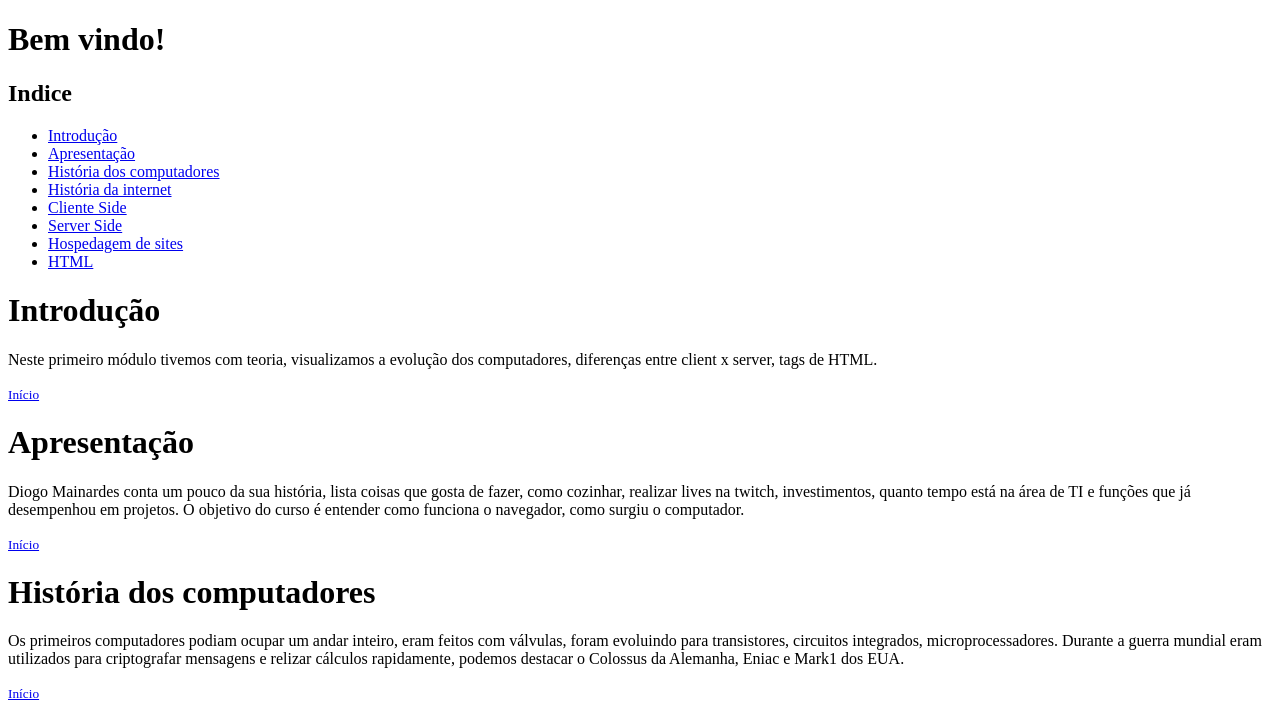
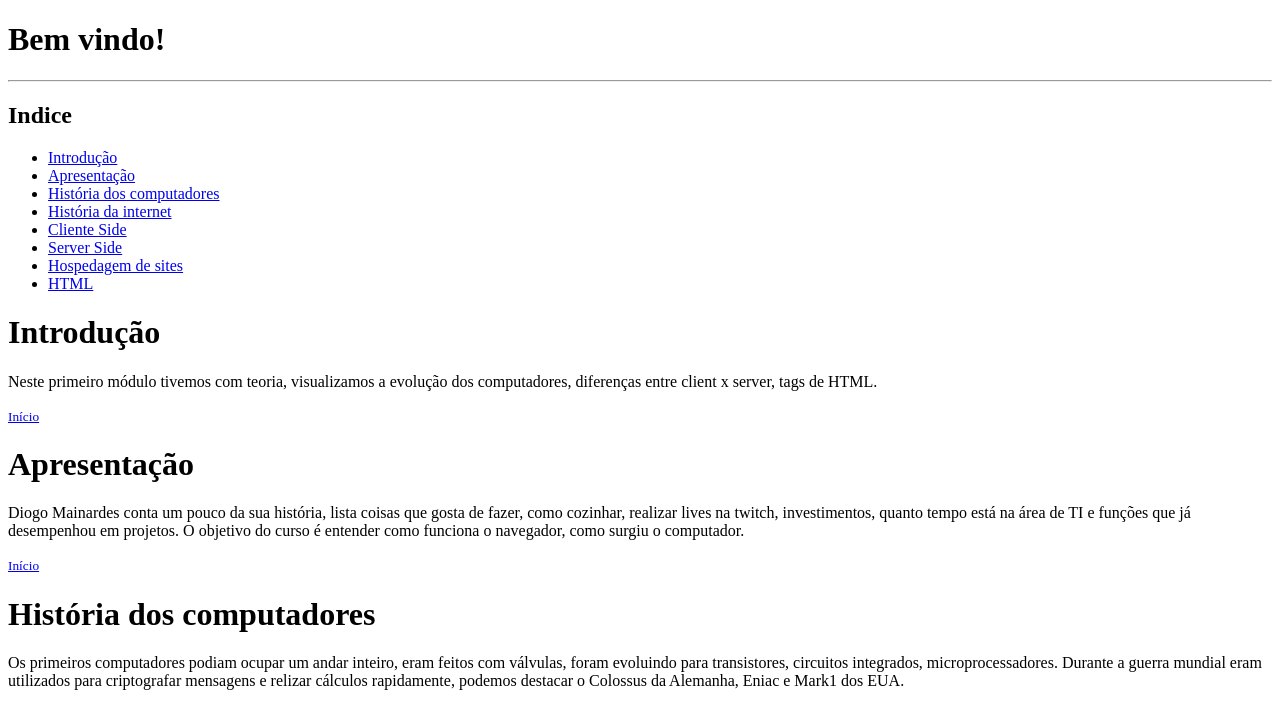
Before and after one commit to cfbr1/dio-html, a plain HTML site: page index.html in a window 1280 px wide. Shown: the top 705 px of the page. Drawn offline with Linux system fonts and the light colour scheme.

Commit message:
Update index.html
Tag hr adicionada corretamente

```diff
--- a/index.html
+++ b/index.html
@@ -8,7 +8,9 @@
 
 <body>
     <h1 id="topo">Bem vindo!</h1>
-</hr>
+
+    <hr></hr>
+
     <h2>Indice</h2>
     <ul>
         <li><a href="#Introdução">Introdução</a></li>
@@ -74,4 +76,5 @@
 
     <p>Este é um resumo do conteúdo introdutório, curso: Formação HTML Web Developer. Disponível no site da <a href="https://web.dio.me/track/formacao-html-web-developer" target="_blank" ref="external">DIO</a></p>
 </body>
+
 </html>
```
